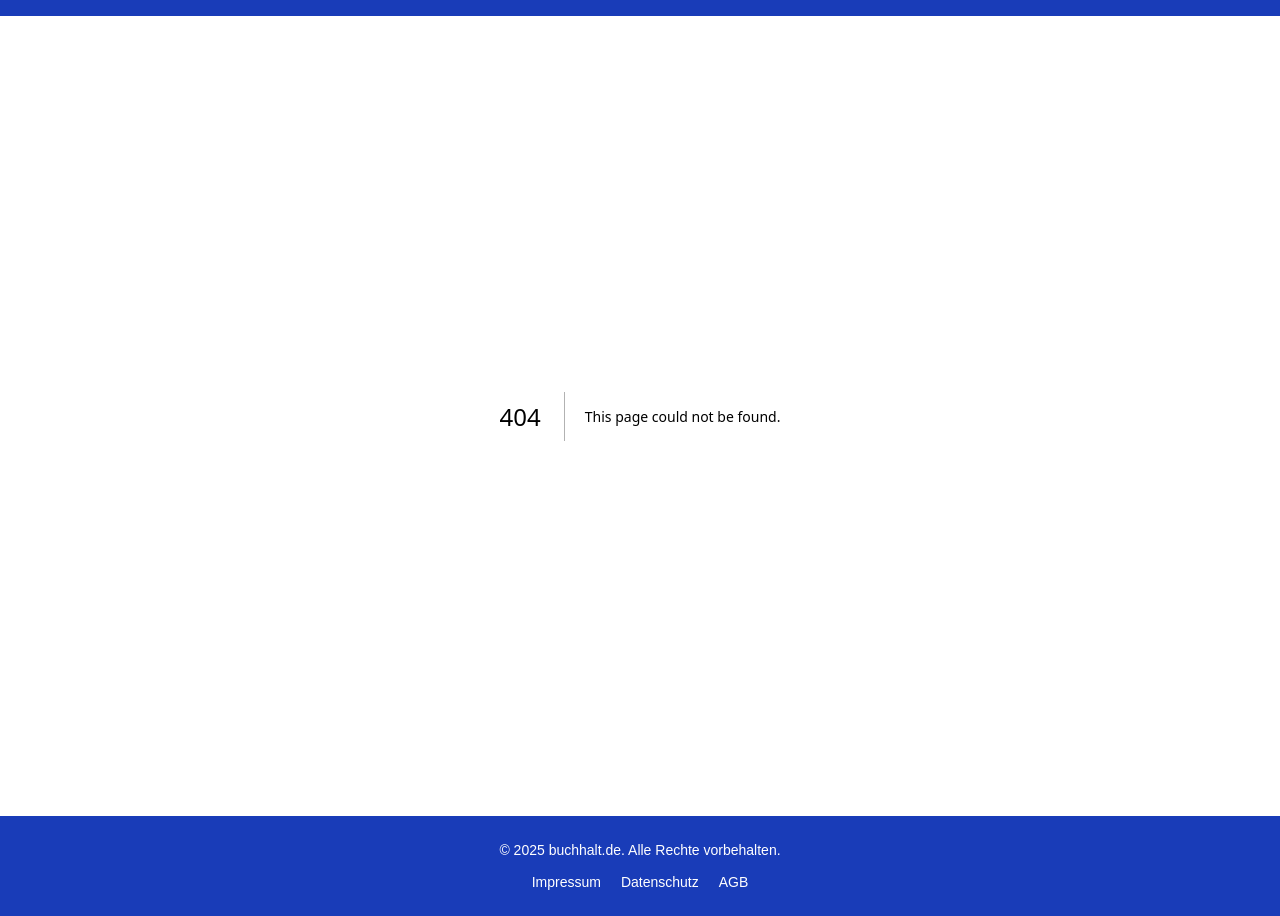
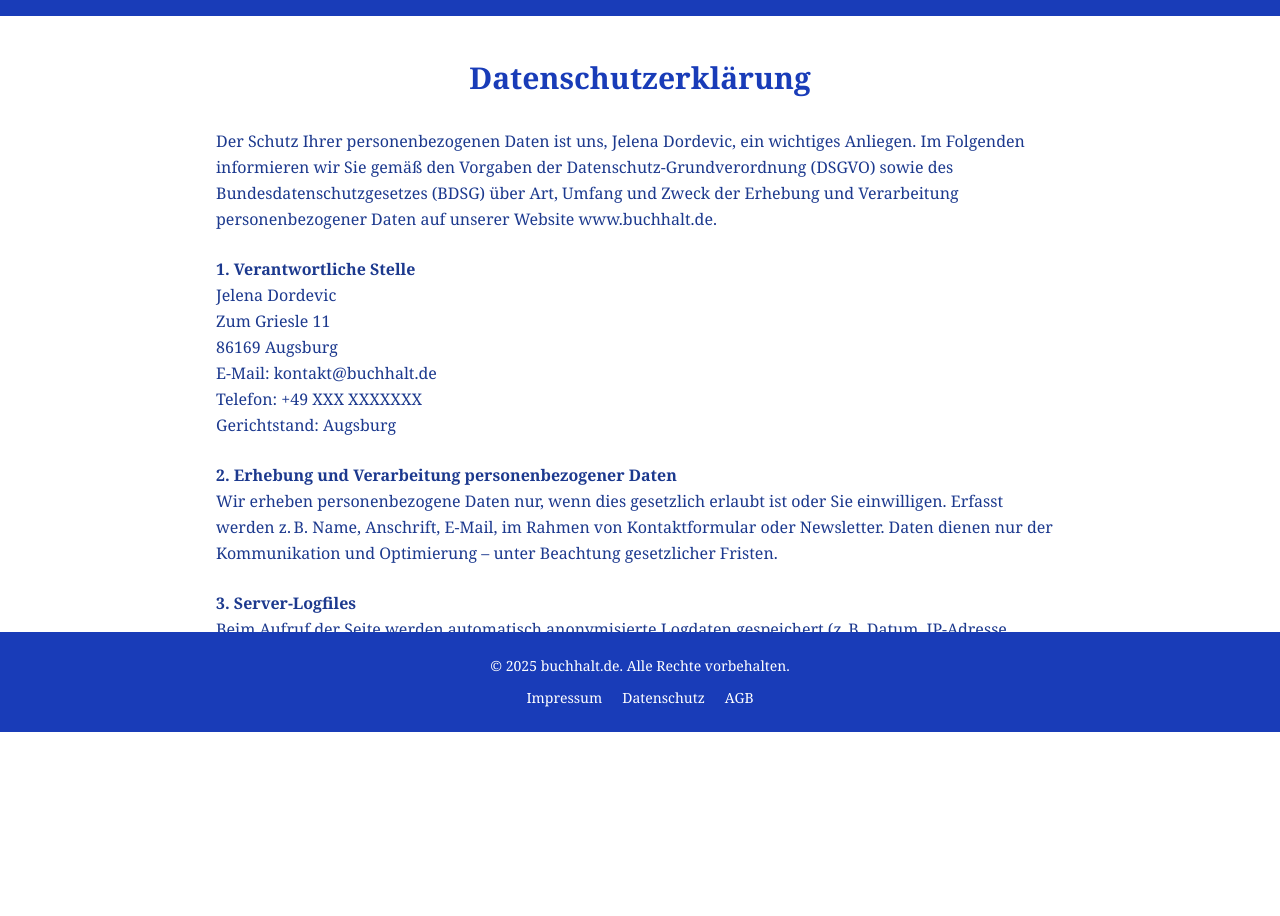
Before and after one commit to deki84/buchhalt_website, a Next.js app: page /datenschutz in a window 1280 px wide. Before the commit this address had no page. Shown: the part 68-984 px from the top of the page. After the commit the page ends 800 px from the top, so only its background shows below. Built offline with nearby package versions, Linux system fonts and the light colour scheme.

Commit message:
create pages and layout

```diff
--- a/src/app/about/page.tsx
+++ b/src/app/about/page.tsx
@@ -20,11 +20,23 @@ export default function AboutPage() {
         </div>
 
         {/* Raum-Fotos */}
-        <div className="flex flex-wrap justify-center gap-6 mb-12">
-          <img src="/buchhalt_buero1.jpeg" alt="Büroansicht" className="w-72 rounded-lg shadow-md" />
-          <img src="/buchhalt_buero2.jpeg" alt="Besprechungsraum" className="w-72 rounded-lg shadow-md" />
-          <img src="/buchhalt_buero3.jpeg" alt="Empfangsbereich" className="w-72 rounded-lg shadow-md" />
-        </div>
+        <div className="flex flex-wrap justify-center items-start gap-6 mb-6">
+        <img
+          src="/buchhalt_buero1.jpeg"
+          alt="Büroansicht"
+          className="w-72 rounded-lg shadow-md"
+        />
+        <img
+          src="/buchhalt_buero2.jpeg"
+          alt="Besprechungsraum"
+          className="w-72 rounded-lg shadow-md"
+        />
+        <img
+          src="/buchhalt_buero3.jpeg"
+          alt="Empfangsbereich"
+          className="w-72 rounded-lg shadow-md"
+        />
+      </div>
 
         {/* Lexware-Hinweis */}
 
--- /dev/null
+++ b/src/app/agb/page.tsx
@@ -0,0 +1,29 @@
+export default function AgbPage() {
+  return (
+    <section className="max-w-4xl mx-auto px-6 py-12 text-blue-900 font-[Cambria]">
+      <h1 className="text-3xl font-bold mb-8 text-center text-blue-800">
+        Allgemeine Geschäftsbedingungen (AGB)
+      </h1>
+
+      <div className="space-y-6 text-base leading-relaxed">
+        <p><strong>§ 1 Geltungsbereich:</strong> Diese AGB gelten für alle Leistungen von Jelena Dordevic, Zum Griesle 11, 86169 Augsburg. Abweichende Bedingungen des Auftraggebers werden nicht anerkannt.</p>
+        <p><strong>§ 2 Vertragsgegenstand:</strong> Gegenstand sind die in der Auftragsbestätigung beschriebenen Leistungen.</p>
+        <p><strong>§ 3 Leistungen:</strong> Leistungsumfang und Vorgehen richten sich nach dem Angebot. Änderungen bedürfen der Schriftform.</p>
+        <p><strong>§ 4 Auftragsabschluss:</strong> Der Auftrag gilt als abgeschlossen, wenn die Ergebnisse übergeben wurden oder der Auftraggeber nicht innerhalb von 4 Wochen widerspricht.</p>
+        <p><strong>§ 5 Mitwirkungspflicht:</strong> Der Auftraggeber stellt alle nötigen Informationen bereit. Entstehende Wartezeiten sind zu vergüten.</p>
+        <p><strong>§ 6 Vertraulichkeit:</strong> Alle Informationen werden vertraulich behandelt. Mitarbeiter werden entsprechend verpflichtet.</p>
+        <p><strong>§ 7 Loyalität:</strong> Beide Seiten verpflichten sich zu Loyalität. Abwerbung von Personal ist für 12 Monate untersagt. Vertragsstrafe: 5.000 EUR.</p>
+        <p><strong>§ 8 Arbeitsunterlagen:</strong> Nicht beanstandete Unterlagen gelten als mangelfrei.</p>
+        <p><strong>§ 9 Vergütung:</strong> Es gelten die im Angebot vereinbarten Preise. Rechnungen sind sofort fällig. Bei Verzug gelten gesetzliche Zinsen.</p>
+        <p><strong>§ 10 Gewährleistung:</strong> Mängel sind innerhalb von zwei Jahren anzuzeigen. Haftung max. 25.000 EUR, außer bei Vorsatz/grober Fahrlässigkeit.</p>
+        <p><strong>§ 11 Verzug & höhere Gewalt:</strong> Bei Verzug kann nach Fristsetzung gekündigt werden. Höhere Gewalt verlängert die Leistungsfrist.</p>
+        <p><strong>§ 12 Vertragsdauer & Kündigung:</strong> Kündigung ist mit 4 Wochen Frist möglich. Vergütung richtet sich nach § 649 BGB.</p>
+        <p><strong>§ 13 Schlussbestimmung:</strong> Sollte eine Klausel unwirksam sein, bleibt der Rest gültig. Es gilt deutsches Recht. Gerichtsstand ist Augsburg.</p>
+
+        <p className="mt-8 text-sm text-right text-gray-600 italic">
+          Augsburg, 01.06.2025
+        </p>
+      </div>
+    </section>
+  );
+}
--- /dev/null
+++ b/src/app/components/LayoutWrapper.tsx
@@ -0,0 +1,29 @@
+'use client';
+
+import { usePathname } from 'next/navigation';
+import Header from './Header';
+import Footer from './Footer';
+
+export default function LayoutWrapper({ children }: { children: React.ReactNode }) {
+  const pathname = usePathname();
+  const isHome = pathname === '/';
+
+  return (
+   <div className="h-screen flex flex-col font-[Cambria] text-blue-900 bg-white overflow-hidden">
+      {/* Header: fixiert oben */}
+      <header className="fixed top-0 left-0 right-0 z-50">
+        <Header />
+      </header>
+
+      {/* Content: mit Scroll, zwischen Header und Footer */}
+      <main className="mt-[80px] mb-[80px] flex-grow overflow-y-auto">
+        {children}
+      </main>
+
+      {/* Footer: fixiert unten */}
+      <footer className="fixed bottom-0 left-0 right-0 z-50">
+        <Footer />
+      </footer>
+    </div>
+  );
+}
--- /dev/null
+++ b/src/app/datenschutz/page.tsx
@@ -0,0 +1,57 @@
+export default function DatenschutzPage() {
+  return (
+    <section className="max-w-4xl mx-auto px-6 py-12 text-blue-900 font-[Cambria]">
+      <h1 className="text-3xl font-bold mb-8 text-center text-blue-800">
+        Datenschutzerklärung
+      </h1>
+
+      <div className="space-y-6 text-base leading-relaxed">
+        <p>
+          Der Schutz Ihrer personenbezogenen Daten ist uns, Jelena Dordevic, ein wichtiges Anliegen. Im Folgenden informieren wir Sie gemäß den Vorgaben der Datenschutz-Grundverordnung (DSGVO) sowie des Bundesdatenschutzgesetzes (BDSG) über Art, Umfang und Zweck der Erhebung und Verarbeitung personenbezogener Daten auf unserer Website www.buchhalt.de.
+        </p>
+
+        <p><strong>1. Verantwortliche Stelle</strong><br />
+        Jelena Dordevic<br />
+        Zum Griesle 11<br />
+        86169 Augsburg<br />
+        E-Mail: kontakt@buchhalt.de<br />
+        Telefon: +49 XXX XXXXXXX<br />
+        Gerichtstand: Augsburg</p>
+
+        <p><strong>2. Erhebung und Verarbeitung personenbezogener Daten</strong><br />
+        Wir erheben personenbezogene Daten nur, wenn dies gesetzlich erlaubt ist oder Sie einwilligen. Erfasst werden z. B. Name, Anschrift, E-Mail, im Rahmen von Kontaktformular oder Newsletter. Daten dienen nur der Kommunikation und Optimierung – unter Beachtung gesetzlicher Fristen.</p>
+
+        <p><strong>3. Server-Logfiles</strong><br />
+        Beim Aufruf der Seite werden automatisch anonymisierte Logdaten gespeichert (z. B. Datum, IP-Adresse, Browsertyp). Diese dienen ausschließlich zur technischen Analyse und Sicherheit.</p>
+
+        <p><strong>4. Cookies</strong><br />
+        Unsere Website verwendet Cookies zur Verbesserung der Benutzerfreundlichkeit. Sie können diese im Browser deaktivieren. Einschränkungen in der Funktionalität sind dann möglich.</p>
+
+        <p><strong>5. Webanalyse (Google Analytics)</strong><br />
+        Diese Seite nutzt Google Analytics mit IP-Anonymisierung. Daten werden auf Google-Servern gespeichert. Sie können dies durch ein Browser-Plugin oder ein Opt-Out-Cookie verhindern: <br />
+        <a
+          href="https://tools.google.com/dlpage/gaoptout?hl=de"
+          target="_blank"
+          rel="noopener noreferrer"
+          className="text-blue-700 underline"
+        >
+          Google Analytics deaktivieren
+        </a>
+        </p>
+
+        <p><strong>6. Weitergabe personenbezogener Daten</strong><br />
+        Keine Weitergabe an Dritte ohne gesetzliche Verpflichtung oder Einwilligung. Ihre Daten sind durch technische und organisatorische Maßnahmen geschützt.</p>
+
+        <p><strong>7. Ihre Rechte</strong><br />
+        Sie haben u. a. Rechte auf Auskunft, Berichtigung, Löschung, Einschränkung, Datenübertragbarkeit und Widerspruch. Kontakt: kontakt@buchhalt.de</p>
+
+        <p><strong>8. Änderungen dieser Datenschutzerklärung</strong><br />
+        Wir behalten uns vor, die Erklärung bei rechtlichen Änderungen anzupassen. Die aktuelle Version ist stets auf der Website verfügbar.</p>
+
+        <p className="mt-8 text-sm text-right text-gray-600 italic">
+          Stand: Juni 2025
+        </p>
+      </div>
+    </section>
+  );
+}
--- /dev/null
+++ b/src/app/impressum/page.tsx
@@ -0,0 +1,35 @@
+export default function ImpressumPage() {
+  return (
+    <section className="max-w-3xl mx-auto px-6 py-12 text-blue-900 font-[Cambria]">
+      <h1 className="text-3xl font-bold mb-8 text-center text-blue-800">
+        Impressum
+      </h1>
+
+      <div className="space-y-4 text-base leading-relaxed">
+        <p><strong>Betreiberin der Internetseite:</strong><br />
+        <span className="text-blue-800 font-semibold">buchhalt.de</span><br />
+        Inh.: Frau Jelena Dordevic<br />
+        Zum Griesle 11<br />
+        86169 Augsburg</p>
+
+        <p>
+          Telefon: <a href="tel:+4982144423383" className="text-blue-700 underline">+49 821 444 233 83</a><br />
+          Mobil: <a href="tel:+4917696724525" className="text-blue-700 underline">+49 176 967 245 25</a><br />
+          E-Mail: <a href="mailto:jelena.dordevic@buchhalt.de" className="text-blue-700 underline">jelena.dordevic@buchhalt.de</a><br />
+          Gerichtstand: Augsburg
+        </p>
+
+        <hr className="border-t border-blue-200 my-6" />
+
+        <p><strong>Webdesign:</strong><br />
+        ___________________________________________</p>
+
+        <p><strong>SEO-Agentur und Content-Marketing:</strong><br />
+        ______________________</p>
+
+        <p><strong>Bildmaterial:</strong><br />
+        iStock, Adobe Stock, privat</p>
+      </div>
+    </section>
+  );
+}
--- a/src/app/layout.tsx
+++ b/src/app/layout.tsx
@@ -1,7 +1,7 @@
 import type { Metadata } from "next";
 import "./globals.css";
-import Header from "./components/Header";
-import Footer from "./components/Footer";
+import LayoutWrapper from "./components/LayoutWrapper";
+
 
 
 
@@ -17,11 +17,9 @@ export default function RootLayout({
   children: React.ReactNode;
 }>) {
   return (
-    <html lang="en" >
-     <body className="flex flex-col min-h-screen font-[Cambria] text-blue-900 bg-white">
-        <Header />
-        <main className="flex-grow">{children}</main>
-        <Footer />
+   <html lang="de">
+      <body>
+        <LayoutWrapper>{children}</LayoutWrapper>
       </body>
     </html>
   );
--- a/src/app/page.tsx
+++ b/src/app/page.tsx
@@ -6,12 +6,12 @@ import { FaPhone } from 'react-icons/fa';
 
 export default function Home() {
   return (
-    <main className="min-h-screen bg-white text-blue-500 font-[Cambria]">
+    <main className="bg-white text-blue-500 font-[Cambria]">
 
 
       <section
   id="home"
-  className=" scroll-mt-20 relative bg-cover bg-center h-[35vh] flex items-center justify-center text-center"
+  className=" scroll-mt-20 relative bg-cover bg-center h-[30vh] flex items-center justify-center text-center"
   style={{ backgroundImage: "url('/hero-image.png')" }}
 >
   {/* bläulicher Overlay mit Transparenz */}
--- a/src/app/services/page.tsx
+++ b/src/app/services/page.tsx
@@ -11,7 +11,7 @@ export default function ServicePage() {
           <p className="text-lg text-gray-700 font-[Cambria] mb-4 max-w-xl">
             Wir arbeiten mit <strong>Lexware</strong> – Buchhaltungssoftware mit DATEV-Schnittstelle
           </p>
-          <img src="/lexware-office-logo.png" alt="Lexware Logo" className="w-48 h-auto" />
+
         </div>
 
         {/* Leistungsübersicht */}
@@ -28,6 +28,7 @@ export default function ServicePage() {
             <h3 className="text-xl font-semibold text-blue-900 mb-2">Digitale Prozesse</h3>
             <p>Digitale Zusammenarbeit mit DATEV/LEXWARE-Schnittstelle für effiziente Abläufe.</p>
           </div>
+            <img src="/lexware-office-logo.png" alt="Lexware Logo" className="w-48 h-auto" />
         </div>
 
 
```
